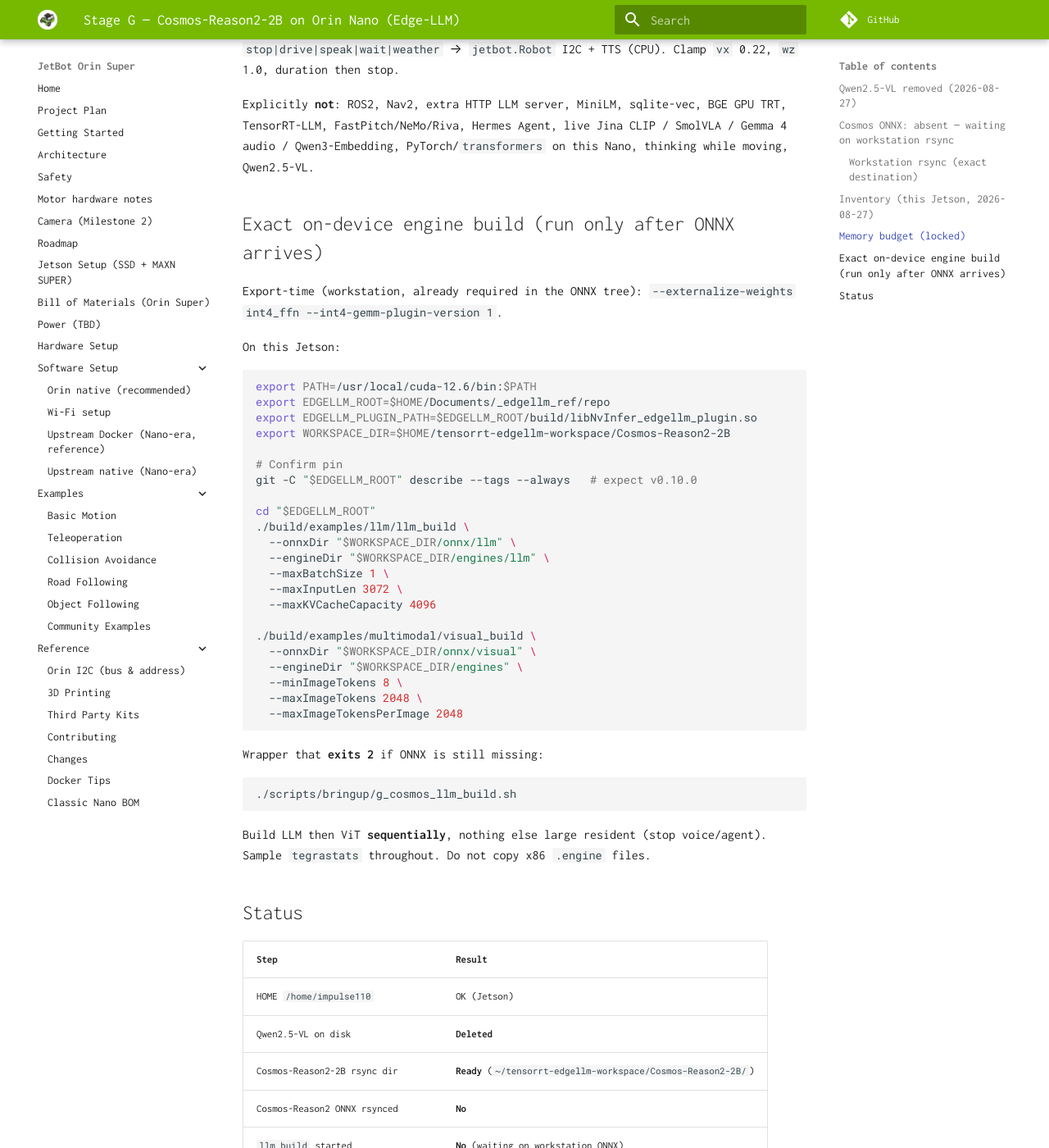
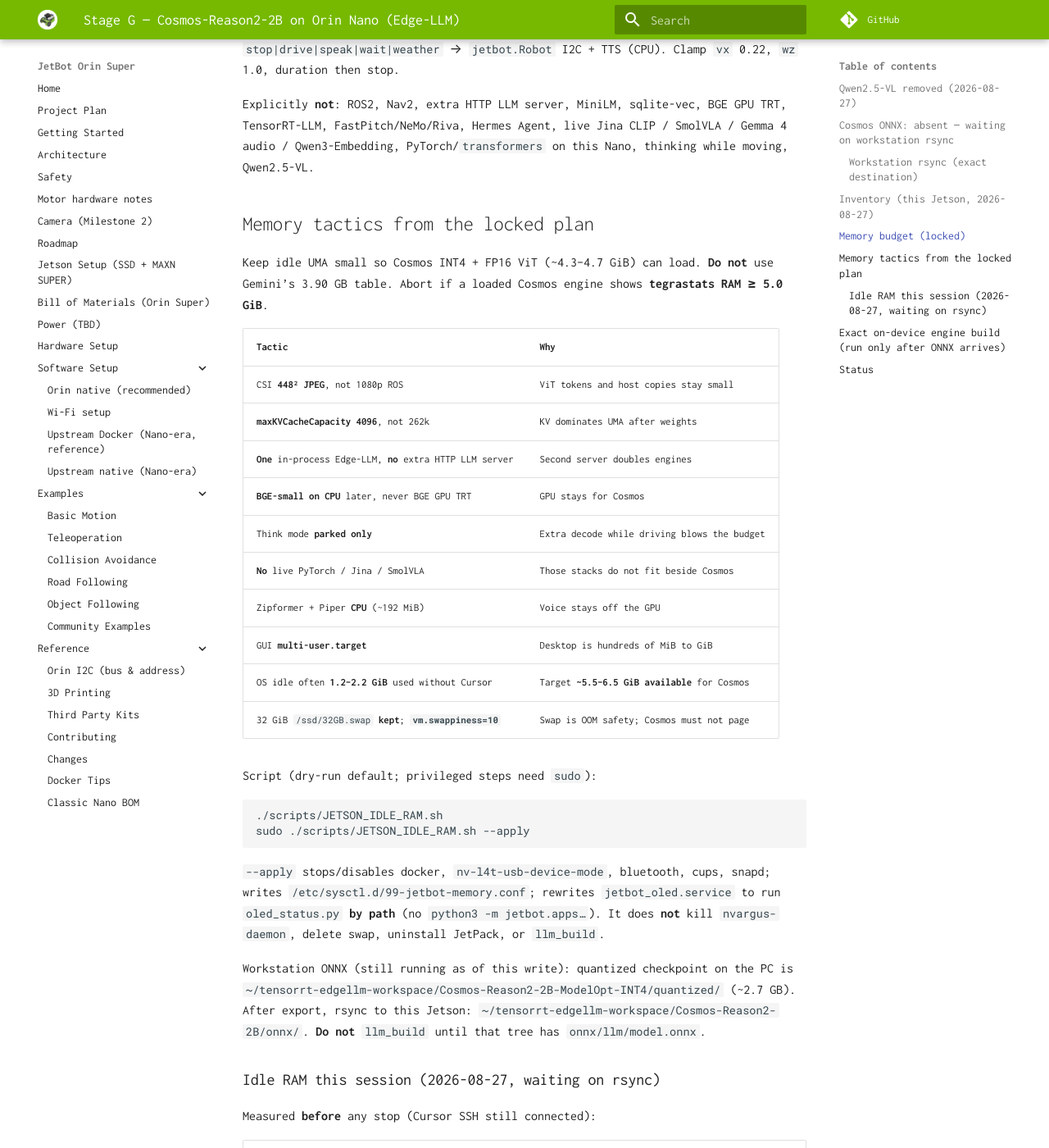
Before and after one commit to AbuAyah110/jetbot-orin-super, an MkDocs documentation site: the page built from docs/bringup/07-cosmos-nano.md, in a window 1280 px wide and 1400 px high, scrolled down 3301 px. Shown: the whole window at 82% size. Built offline with MkDocs 1.6.1 and Material for MkDocs 9.7.7, drawn with Linux system fonts in a browser that asks for light colours; comment, search, counter and statistics services are not loaded; some of the changed text lies outside the part shown.

Commit message:
Record idle RAM while waiting on Cosmos ONNX and add a sudo-gated trim script.

````diff
--- a/docs/bringup/07-cosmos-nano.md
+++ b/docs/bringup/07-cosmos-nano.md
@@ -90,6 +90,63 @@
 
 Explicitly **not**: ROS2, Nav2, extra HTTP LLM server, MiniLM, sqlite-vec, BGE GPU TRT, TensorRT-LLM, FastPitch/NeMo/Riva, Hermes Agent, live Jina CLIP / SmolVLA / Gemma 4 audio / Qwen3-Embedding, PyTorch/`transformers` on this Nano, thinking while moving, Qwen2.5-VL.
 
+## Memory tactics from the locked plan
+
+Keep idle UMA small so Cosmos INT4 + FP16 ViT (~4.3–4.7 GiB) can load. **Do not** use Gemini’s 3.90 GB table. Abort if a loaded Cosmos engine shows **tegrastats RAM ≥ 5.0 GiB**.
+
+| Tactic | Why |
+| --- | --- |
+| CSI **448² JPEG**, not 1080p ROS | ViT tokens and host copies stay small |
+| **maxKVCacheCapacity 4096**, not 262k | KV dominates UMA after weights |
+| **One** in-process Edge-LLM, **no** extra HTTP LLM server | Second server doubles engines |
+| **BGE-small on CPU** later, never BGE GPU TRT | GPU stays for Cosmos |
+| Think mode **parked only** | Extra decode while driving blows the budget |
+| **No** live PyTorch / Jina / SmolVLA | Those stacks do not fit beside Cosmos |
+| Zipformer + Piper **CPU** (~192 MiB) | Voice stays off the GPU |
+| GUI **multi-user.target** | Desktop is hundreds of MiB to GiB |
+| OS idle often **1.2–2.2 GiB** used without Cursor | Target **~5.5–6.5 GiB available** for Cosmos |
+| 32 GiB `/ssd/32GB.swap` **kept**; **`vm.swappiness=10`** | Swap is OOM safety; Cosmos must not page |
+
+Script (dry-run default; privileged steps need `sudo`):
+
+```bash
+./scripts/JETSON_IDLE_RAM.sh
+sudo ./scripts/JETSON_IDLE_RAM.sh --apply
+```
+
+`--apply` stops/disables docker, `nv-l4t-usb-device-mode`, bluetooth, cups, snapd; writes `/etc/sysctl.d/99-jetbot-memory.conf`; rewrites `jetbot_oled.service` to run `oled_status.py` **by path** (no `python3 -m jetbot.apps…`). It does **not** kill `nvargus-daemon`, delete swap, uninstall JetPack, or `llm_build`.
+
+Workstation ONNX (still running as of this write): quantized checkpoint on the PC is `~/tensorrt-edgellm-workspace/Cosmos-Reason2-2B-ModelOpt-INT4/quantized/` (~2.7 GB). After export, rsync to this Jetson: `~/tensorrt-edgellm-workspace/Cosmos-Reason2-2B/onnx/`. **Do not** `llm_build` until that tree has `onnx/llm/model.onnx`.
+
+### Idle RAM this session (2026-08-27, waiting on rsync)
+
+Measured **before** any stop (Cursor SSH still connected):
+
+| Item | Value |
+| --- | --- |
+| `free -h` | **2.6 GiB used** / 2.2 GiB free / **4.6 GiB available** of 7.4 GiB |
+| tegrastats | **2859 / 7620 MB**, SWAP 631 / 32768 MB (cached 116 MB), GR3D 0% |
+| default target | **`multi-user.target`** (GUI already off; gdm inactive) |
+| `nvpmodel -q` | **MAXN_SUPER** (left unchanged) |
+| Swap | `/ssd/32GB.swap` **32 GiB**, **631 MiB used** — **not deleted**, not grown |
+| `vm.swappiness` | **60** — cannot change without sudo; script documents `sysctl -w vm.swappiness=10` |
+| Disk `/` | 73G used / 34G avail (69%); **no Qwen** trees |
+| jupyter / ipykernel | **dead** |
+| rviz / nav2 / firefox / chromium | **none** |
+| CSI | `nvargus-daemon` PID 5550, **~1.4 MiB RSS**, no gst preview (daemon kept) |
+| OLED | `python3 -m jetbot.apps.oled_status` PID 904, **~4.6 MiB RSS** / **3.0 MiB PSS** (not the historical 160+ MiB). Unit still `-m`; by-path fix is in git + `JETSON_IDLE_RAM.sh --apply` (needs sudo to restart the **system** unit). |
+| docker | socket+service **active**, `docker ps` **empty**; dockerd ~12.5 MiB + containerd ~10 MiB RSS |
+| snapd | **active**, ~37 MiB RSS |
+| `nv-l4t-usb-device-mode` | **active** |
+| bluetooth / cups / ros2 | inactive |
+| Cursor `node` (editor) | **~1.9 GiB PSS** across ~15 procs; top RSS ~545 / 514 / 501 / 241 MiB. **Goes away when the editor disconnects.** |
+
+**Without sudo this pass:** no docker/snapd/usb-gadget stop, no sysctl, no OLED restart. User `--apply` only confirmed leftover GUI/Jupyter processes were already gone. Expected extra reclaim after `sudo … --apply`: on the order of **~70–80 MiB** (snapd+docker+gadget), not GiB.
+
+**Vs locked idle target 1.2–1.8 GiB used / 5.5–6.5 GiB available:** we are at **2.6 GiB used / 4.6 GiB available**. The gap is almost entirely **Cursor remote** (~1.5–1.9 GiB). OS+JetPack+OLED+nvargus with Cursor gone is already in the **~1.2–2.2 GiB used** band from the locked plan. Do not stop Cursor from this script.
+
+OLED **delta this session: ~0 MiB** (already slim; the win is preventing a future `-m` restart from importing `jetbot/__init__.py`).
+
 ## Exact on-device engine build (run only after ONNX arrives)
 
 Export-time (workstation, already required in the ONNX tree): `--externalize-weights int4_ffn --int4-gemm-plugin-version 1`.
@@ -140,5 +197,6 @@
 | `llm_build` started | **No** (waiting on workstation ONNX) |
 | Cosmos engine loaded / tegrastats | **N/A** |
 | BGE | Not on disk (CPU later) |
+| Idle RAM (Cursor still on) | **2.6 GiB used / 4.6 GiB available**; sudo `JETSON_IDLE_RAM.sh --apply` still owed |
 
 When ONNX lands: run `g_cosmos_llm_build.sh`, attach peak RAM/swap, and abort if tegrastats ≥ 5.0 GiB on a loaded inference engine.
````
Also changed, not shown: 3 other files.
